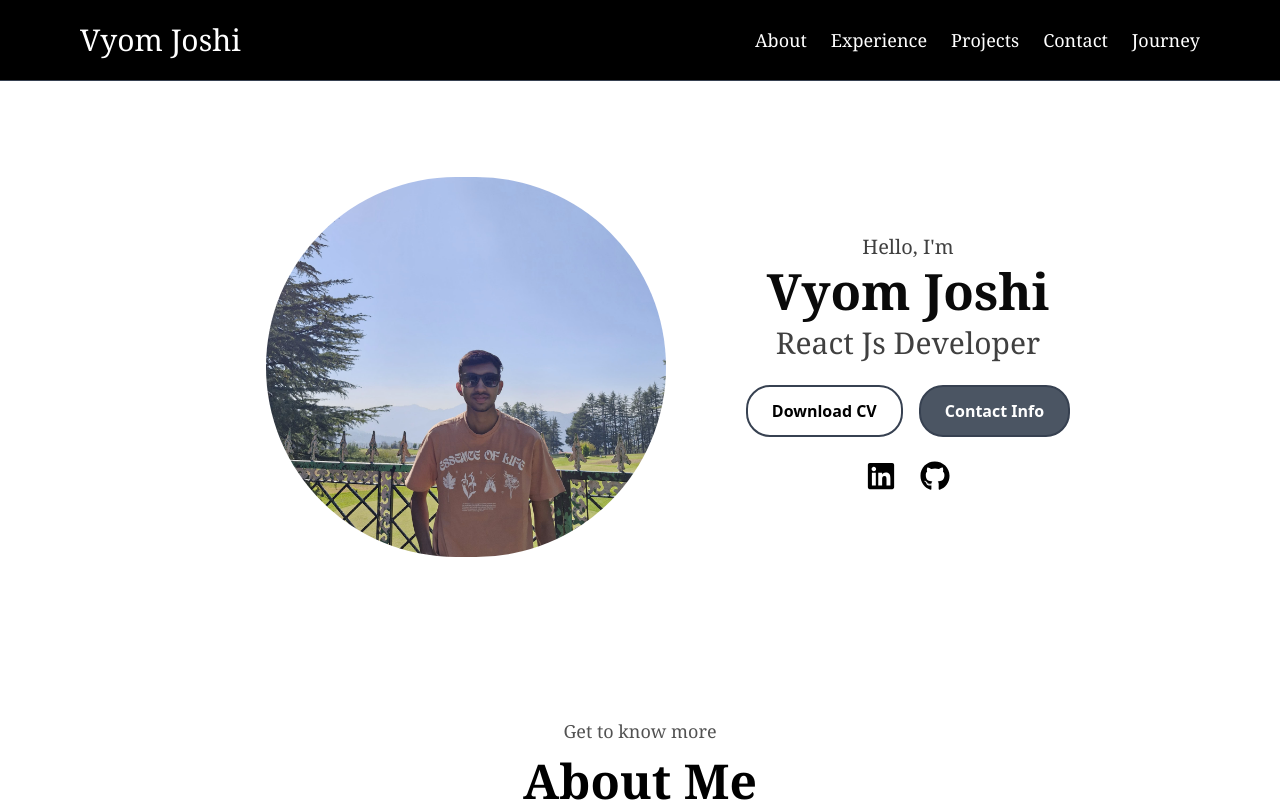
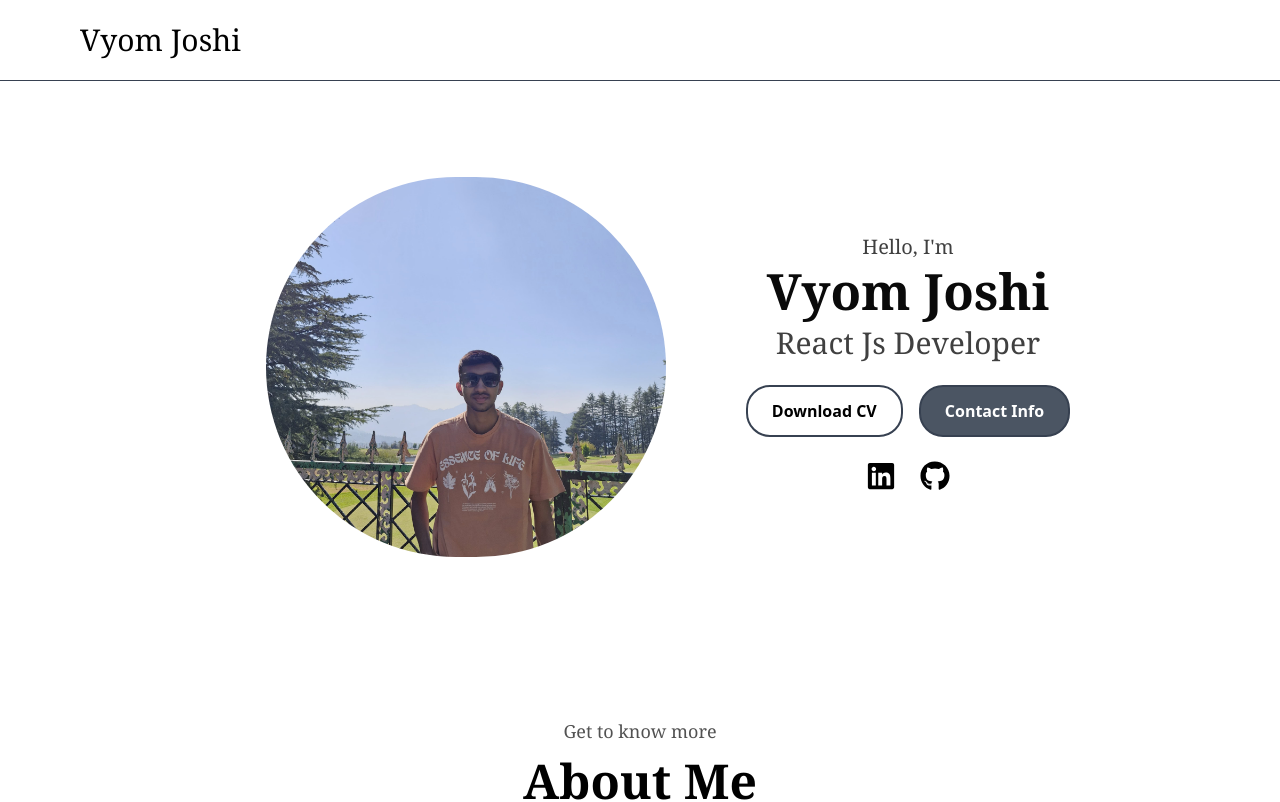
Before and after one commit to Vyom2663/Vyom-Portfolio, a Next.js app: page / in a window 1280 px wide. Shown: the top 802 px of the page. Built offline with nearby package versions, Linux system fonts and the light colour scheme.

Commit message:
dark mode change

```diff
--- a/app/component/Footer.tsx
+++ b/app/component/Footer.tsx
@@ -3,7 +3,7 @@ import Link from "next/link";
 
 export const Footer = () => {
   return (
-    <div className="w-full bg-white dark:bg-black text-white">
+    <div className="w-full bg-white text-black dark:bg-black dark:text-white">
       <div className="flex-1 p-6 sm:p-11 items-center">
         <ul className="flex flex-wrap justify-center text-lg sm:text-2xl space-x-4 sm:space-x-5 font-serif">
           <li className="hover:underline underline-offset-8 hover:text-gray-400 duration-500">
--- a/app/component/Navbar.tsx
+++ b/app/component/Navbar.tsx
@@ -15,11 +15,11 @@ export const Navbar = () => {
   ];
 
   return (
-    <nav className="w-full border-b border-gray-700 bg-black">
+    <nav className="w-full border-b border-gray-700 bg-white dark:bg-black">
       <div className="max-w-7xl mx-auto px-4 sm:px-8 md:px-12 lg:px-20">
         <div className="flex justify-between items-center h-20">
           {/* Brand */}
-          <div className="text-2xl sm:text-3xl text-white font-serif">
+          <div className="text-2xl sm:text-3xl text-black dark:text-white font-serif">
             <Link href="/">Vyom Joshi</Link>
           </div>
 
```
